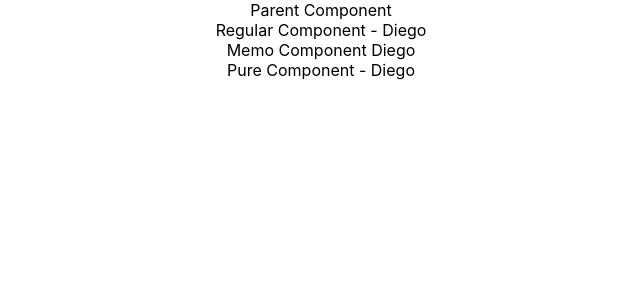
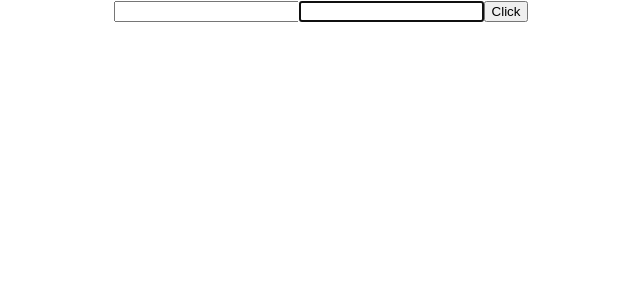
Before and after one commit to CZDiego/react-tutorial, a React (Create React App) app: page / in a window 1280 px wide. Shown: the top 300 px of the page, without its empty margins (319-959 px from the left). Built offline with nearby package versions, Linux system fonts and the light colour scheme.

Commit message:
Add refs

```diff
--- a/src/App.js
+++ b/src/App.js
@@ -1,12 +1,12 @@
 import React from 'react';
 import './App.css';
-import ParentComp from "./components/pure/ParentComp";
+import RefsDemo from "./components/refs/RefsDemo";
 
 function App() {
   return (
     <div className="App">
 
-      <ParentComp/>
+      <RefsDemo/>
 
     </div>
   );
--- /dev/null
+++ b/src/components/refs/RefsDemo.js
@@ -0,0 +1,40 @@
+import React from "react";
+
+class RefsDemo extends React.Component {
+
+  constructor(props) {
+    super(props);
+
+    this.inputRef = React.createRef();
+
+    //old way
+    this.cbRef = null;
+    this.setCbRef = element => {
+      console.log(this.inputRef);
+      this.cbRef = element;
+    }
+  }
+
+  componentDidMount() {
+    //this.inputRef.current.focus();
+    if (this.cbRef)
+      this.cbRef.focus();
+  }
+
+  clickHandler = () => {
+    alert(this.inputRef.current.value);
+  };
+
+  render() {
+    return (
+      <div>
+        <input type="text" ref={this.inputRef}/>
+        <input type="text" ref={this.setCbRef}/>
+        <button onClick={this.clickHandler}>Click</button>
+      </div>
+    );
+  }
+
+}
+
+export default RefsDemo;
```
